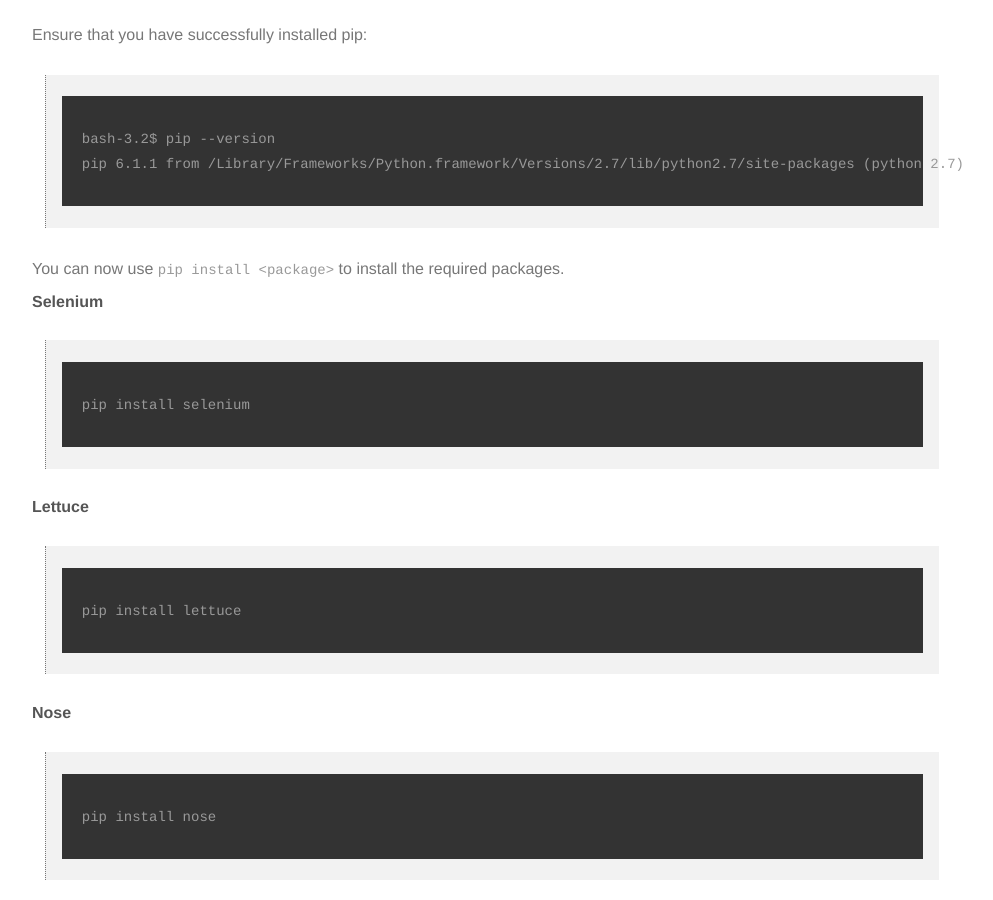
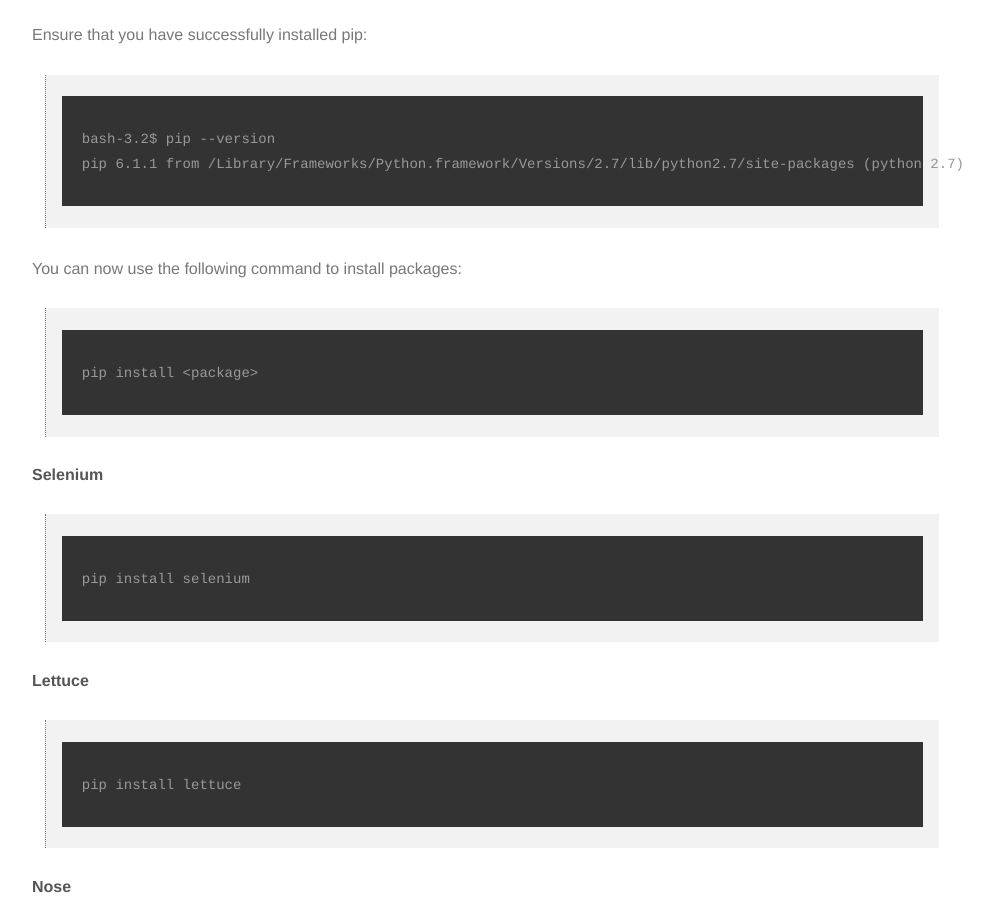
Before and after one commit to the-creative-tester/blog, a Jekyll site: the page built from _posts/2015-10-26-Python-Browser-Automation.md, in a window 1280 px wide and 900 px high, scrolled down 794 px. Shown: the whole window, without its empty margins (148-1141 px from the left). Built offline with Jekyll 4.4.1, drawn with Linux system fonts in a browser that asks for light colours; nearby versions of some CDN libraries.

Commit message:
Update 2015-10-26-Python-Browser-Automation.md

````diff
--- a/_posts/2015-10-26-Python-Browser-Automation.md
+++ b/_posts/2015-10-26-Python-Browser-Automation.md
@@ -36,7 +36,12 @@
 pip 6.1.1 from /Library/Frameworks/Python.framework/Versions/2.7/lib/python2.7/site-packages (python 2.7)
 ~~~
 
-You can now use ```pip install <package>``` to install the required packages.
+You can now use the following command to install packages:
+
+>
+~~~
+pip install <package>
+~~~
 
 ##### Selenium
 
````
